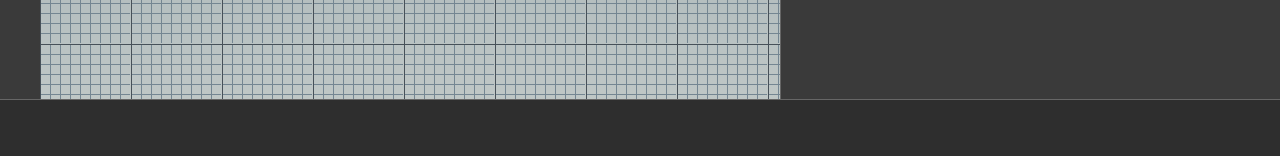
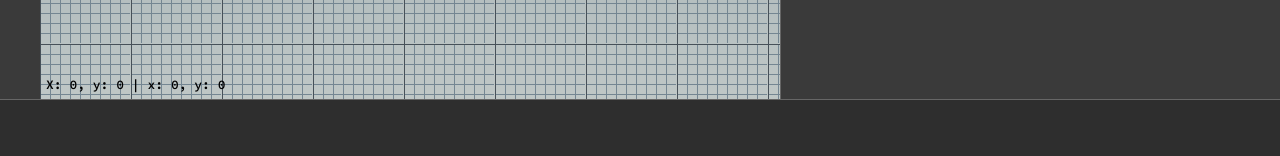
Before and after one commit to bkawk/nodeUI, a React (Create React App) app: page / in a window 1280 px wide. Shown: the part 641-797 px from the top of the page. Built offline with nearby package versions, Linux system fonts and the light colour scheme.

Commit message:
location and view location

```diff
--- a/src/routes/home.tsx
+++ b/src/routes/home.tsx
@@ -34,7 +34,7 @@ const Home: React.FC = () => {
   const [canvas, setCanvas] = useState<HTMLCanvasElement | null>();
   const [ctx, setCtx] = useState<CanvasRenderingContext2D | null>();
   const [loaded, setLoaded] = useState<boolean>(false);
-  const [mousePosition, setMousePosition] = useState({x: 0, y: 0});
+  const [mousePosition, setMousePosition] = useState({ x: 0, y: 0 });
   const [lastSelected, setLastSelected] = useState<ObjectInterface>();
 
   const objectWasHit = (event: MouseEvent) => {
@@ -77,8 +77,8 @@ const Home: React.FC = () => {
     if (canvas) canvas.style.cursor = 'grab';
     setViewPos(() => ({
       isDragging: true,
-      prevX: x,
-      prevY: y,
+      prevX: Math.floor(x),
+      prevY: Math.floor(y),
     }));
   };
 
@@ -106,7 +106,7 @@ const Home: React.FC = () => {
       setDraw(x + y);
     }
     // TODO: save index to state then toggle select on global at that position
-    setMousePosition({x, y});
+    setMousePosition({ x, y });
     if (viewPos.isDragging && dragBg) setPan(event.nativeEvent);
     if (viewPos.isDragging && !dragBg) setMove(event.nativeEvent);
   };
@@ -119,9 +119,9 @@ const Home: React.FC = () => {
     if (viewPos.prevX) dx = x - viewPos.prevX;
     if (viewPos.prevY) dy = y - viewPos.prevY;
     if (viewPos.prevX || viewPos.prevY) {
-    if (dx !== 0) setview((prev) => ({...prev, x: view.x += dx}));
-    if (dy !== 0) setview((prev) => ({...prev, y: view.y += dy}));
-    setViewPos(() => ({isDragging: true, prevX: x, prevY: y}));
+      if (dx !== 0) setview((prev) => ({ ...prev, x: view.x += dx }));
+      if (dy !== 0) setview((prev) => ({ ...prev, y: view.y += dy }));
+      setViewPos(() => ({ isDragging: true, prevX: Math.floor(x), prevY: Math.floor(y) }));
     }
   };
 
@@ -152,9 +152,10 @@ const Home: React.FC = () => {
     if (view.zoom + zoom < 3 && view.zoom + zoom > 0.8) {
       weigthed.x = (x - view.x) / (windowSize.width * view.zoom);
       weigthed.y = (y - view.y) / (windowSize.height * view.zoom);
-      setview((prev) => ({...prev,
-        x: view.x -= weigthed.x * windowSize.width * zoom,
-        y: view.y -= weigthed.y * windowSize.height * zoom,
+      setview((prev) => ({
+        ...prev,
+        x: Math.floor(view.x -= weigthed.x * windowSize.width * zoom),
+        y: Math.floor(view.y -= weigthed.y * windowSize.height * zoom),
         zoom: view.zoom += zoom,
       }));
     }
@@ -180,12 +181,25 @@ const Home: React.FC = () => {
   useEffect(() => {
     const paint = () => {
       if (canvas && ctx) {
-        const gridPatternBackground = ctx.createPattern(canvasImage as CanvasImageSource, 'repeat');
-        ctx.clearRect(0, 0, Math.floor(windowSize.width), Math.floor(windowSize.height));
+        const gridPatternBackground = ctx.createPattern(
+          canvasImage as CanvasImageSource,
+          'repeat'
+        );
+        ctx.clearRect(
+          0,
+          0,
+          Math.floor(windowSize.width),
+          Math.floor(windowSize.height)
+        );
         ctx.save();
         ctx.translate(Math.floor(view.x), Math.floor(view.y));
         ctx.scale(view.zoom, view.zoom);
-        ctx.rect(0, 0, Math.floor(windowSize.width), Math.floor(windowSize.height));
+        ctx.rect(
+          0,
+          0,
+          Math.floor(windowSize.width),
+          Math.floor(windowSize.height)
+        );
         if (gridPatternBackground) ctx.fillStyle = gridPatternBackground;
         if (gridPatternBackground) ctx.fill();
         global.objects.objectArray.forEach((object) => object.draw(ctx));
@@ -205,6 +219,10 @@ const Home: React.FC = () => {
           <Tools />
         </div>
         <div className='container--canvas'>
+          <div className='container--location'>
+            X: {mousePosition.x}, y: {mousePosition.y} | x:{' '}
+            {mousePosition.x - view.x}, y: {mousePosition.y - view.y}
+          </div>
           <canvas
             id='canvas'
             ref={canvasRef}
@@ -224,4 +242,4 @@ const Home: React.FC = () => {
   );
 };
 
-export { Home };;
+export { Home };
--- a/src/scss/layout.scss
+++ b/src/scss/layout.scss
@@ -15,6 +15,15 @@
       $canvas-bg-bottom 100%
     );
     overflow: hidden;
+    position: relative;
+  }
+  &--location {
+    position: absolute;
+    padding: 6px;
+    font-family: $code-font;
+    color: black;
+    user-select: none;
+    bottom: 0;
   }
   &--inspector {
     background-image: linear-gradient(
@@ -46,3 +55,8 @@
 .hidden {
   display: none;
 }
+
+.canvas {
+  width: 100%;
+  height: 100%;
+}
```
